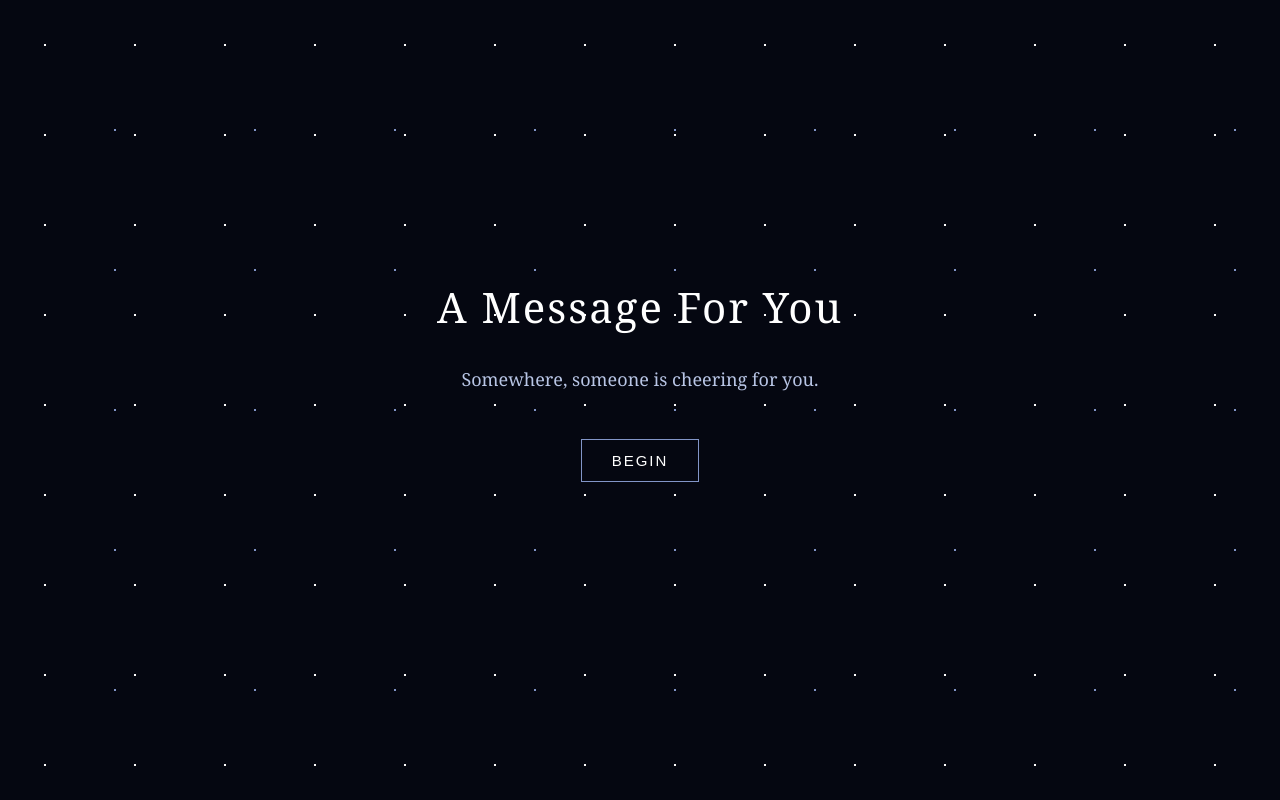
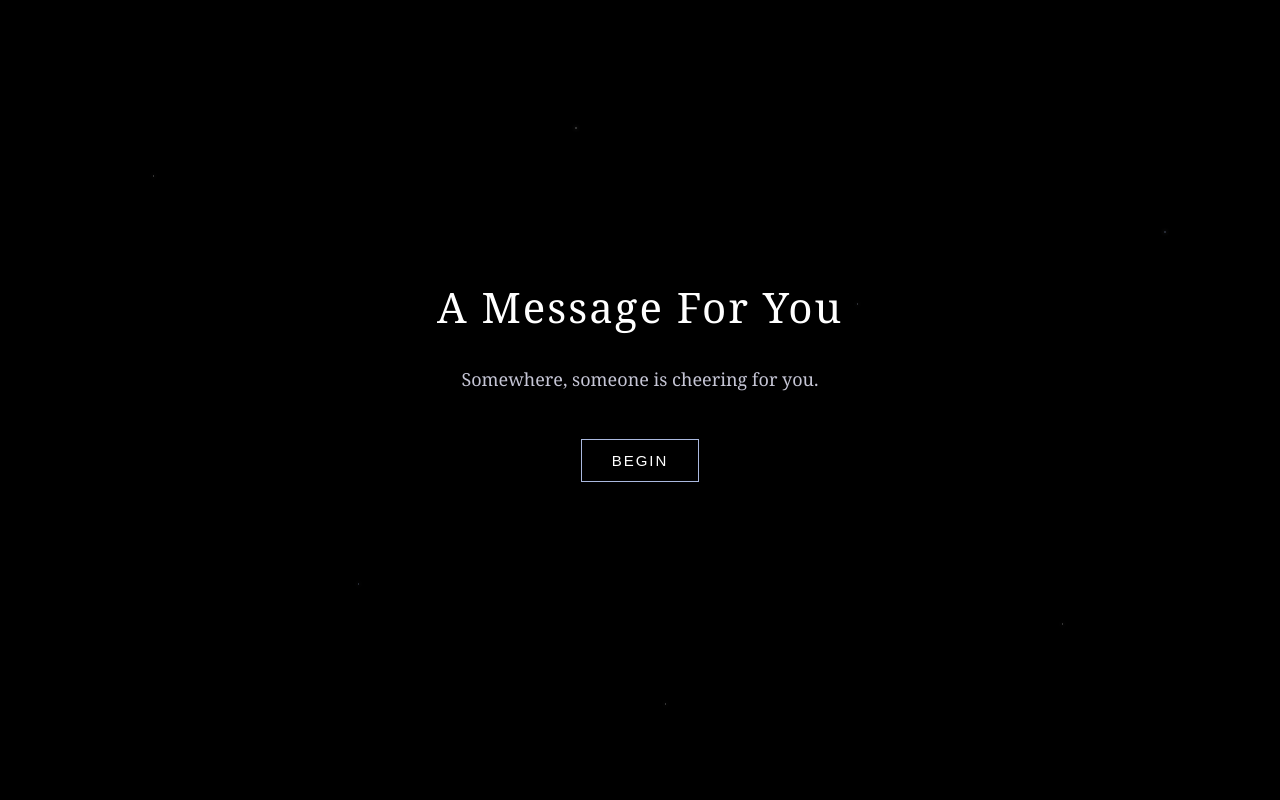
Before and after one commit to PoyoFrito7/a-message-for-you, a plain HTML site: page index.html in a window 1280 px wide. Drawn offline with Linux system fonts and the light colour scheme.

Commit message:
Update styles for background and button effects

```diff
--- a/index.html
+++ b/index.html
@@ -4,30 +4,69 @@
 <head>
   <meta charset="UTF-8">
   <meta name="viewport" content="width=device-width, initial-scale=1.0">
+
   <title>A Message For You</title>
 
   <style>
+    * {
+      box-sizing: border-box;
+    }
+
     body {
       margin: 0;
       min-height: 100vh;
-      background-color: #050711;
+      background: #000000;
       color: white;
       font-family: Georgia, serif;
+
       display: flex;
       justify-content: center;
       align-items: center;
       text-align: center;
       overflow: hidden;
+    }
 
-      background-image:
-        radial-gradient(white 1px, transparent 1px),
-        radial-gradient(#8295c7 1px, transparent 1px);
+    /* Our subtle, glowing stars */
+    body::before {
+      content: "";
+      position: fixed;
+      inset: 0;
+      pointer-events: none;
 
-      background-size: 90px 90px, 140px 140px;
-      background-position: 0 0, 45px 60px;
+      background:
+        radial-gradient(1px 1px at 12% 22%, white 99%, transparent),
+        radial-gradient(1px 1px at 28% 73%, #b8caff 99%, transparent),
+        radial-gradient(1px 1px at 45% 16%, white 99%, transparent),
+        radial-gradient(1px 1px at 67% 38%, #d6e1ff 99%, transparent),
+        radial-gradient(1px 1px at 83% 78%, white 99%, transparent),
+        radial-gradient(1px 1px at 91% 29%, #b8caff 99%, transparent),
+        radial-gradient(1px 1px at 52% 88%, white 99%, transparent);
+
+      background-repeat: no-repeat;
+
+      animation: twinkle 5s ease-in-out infinite alternate;
+    }
+
+    @keyframes twinkle {
+      0% {
+        opacity: 0.1;
+        filter: drop-shadow(0 0 1px white);
+      }
+
+      50% {
+        opacity: 0.9;
+        filter: drop-shadow(0 0 5px #a9c4ff);
+      }
+
+      100% {
+        opacity: 0.2;
+        filter: drop-shadow(0 0 2px white);
+      }
     }
 
     .container {
+      position: relative;
+      z-index: 1;
       padding: 30px;
       max-width: 600px;
     }
@@ -39,7 +78,7 @@
     }
 
     p {
-      color: #b8c5e5;
+      color: #c5c5d5;
       font-size: 18px;
       line-height: 1.8;
     }
@@ -48,16 +87,18 @@
       margin-top: 25px;
       padding: 12px 30px;
       background: transparent;
-      border: 1px solid #8295c7;
+      border: 1px solid #aab9df;
       color: white;
       font-size: 15px;
       cursor: pointer;
       letter-spacing: 2px;
+      transition: 0.4s ease;
     }
 
     button:hover {
-      background: #8295c7;
-      color: #050711;
+      background: white;
+      color: black;
+      box-shadow: 0 0 15px #aab9df;
     }
 
     #message {
```
